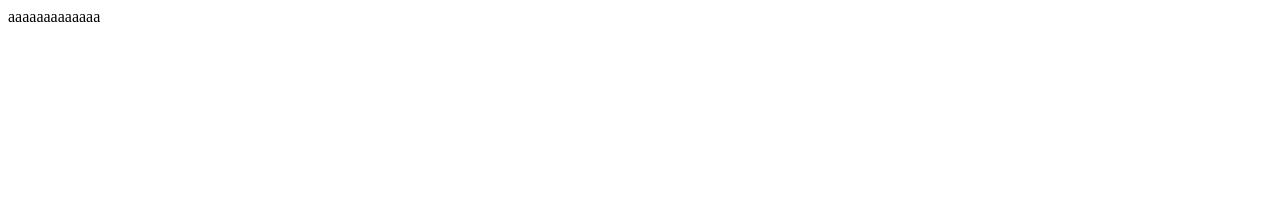
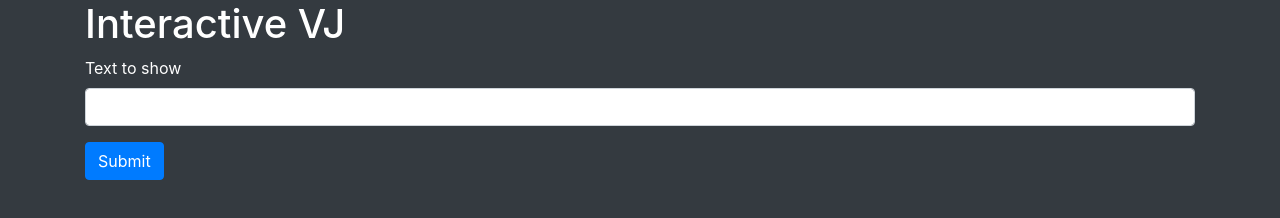
Before and after one commit to karadaharu/vj-three, a website: page html/message.html in a window 1280 px wide. Drawn offline with nearby package versions, Linux system fonts and the light colour scheme.

Commit message:
add message view

```diff
--- a/html/message.html
+++ b/html/message.html
@@ -1,10 +1,33 @@
-<!DOCTYPE html>
-<html>
-<head>
-  <title></title>
-  <meta charset="utf-8"/>
-</head>
-<body>
-  aaaaaaaaaaaaa
-</body>
+<!doctype html>
+<html lang="ja">
+  <head>
+    <title>Hello, world!</title>
+    <!-- Required meta tags -->
+    <meta charset="utf-8">
+    <meta name="viewport" content="width=device-width, initial-scale=1, shrink-to-fit=no">
+
+    <!-- Bootstrap CSS -->
+    <link rel="stylesheet" href="https://maxcdn.bootstrapcdn.com/bootstrap/4.0.0-beta.2/css/bootstrap.min.css" integrity="sha384-PsH8R72JQ3SOdhVi3uxftmaW6Vc51MKb0q5P2rRUpPvrszuE4W1povHYgTpBfshb" crossorigin="anonymous">
+  </head>
+  <body class="container bg-dark text-white">
+<div class="">
+    <h1>Interactive VJ</h1>
+    <form action="">
+    <div class="form-group">
+      <label for="message">Text to show</label>
+      <input type="text" id="message" class="form-control">
+    </div>
+    <button type="submit" class="btn btn-primary">Submit</button>
+    </form>
+</div>
+
+
+
+
+    <!-- Optional JavaScript -->
+    <!-- jQuery first, then Popper.js, then Bootstrap JS -->
+    <script src="https://code.jquery.com/jquery-3.2.1.slim.min.js" integrity="sha384-KJ3o2DKtIkvYIK3UENzmM7KCkRr/rE9/Qpg6aAZGJwFDMVNA/GpGFF93hXpG5KkN" crossorigin="anonymous"></script>
+    <script src="https://cdnjs.cloudflare.com/ajax/libs/popper.js/1.12.3/umd/popper.min.js" integrity="sha384-vFJXuSJphROIrBnz7yo7oB41mKfc8JzQZiCq4NCceLEaO4IHwicKwpJf9c9IpFgh" crossorigin="anonymous"></script>
+    <script src="https://maxcdn.bootstrapcdn.com/bootstrap/4.0.0-beta.2/js/bootstrap.min.js" integrity="sha384-alpBpkh1PFOepccYVYDB4do5UnbKysX5WZXm3XxPqe5iKTfUKjNkCk9SaVuEZflJ" crossorigin="anonymous"></script>
+  </body>
 </html>
```
